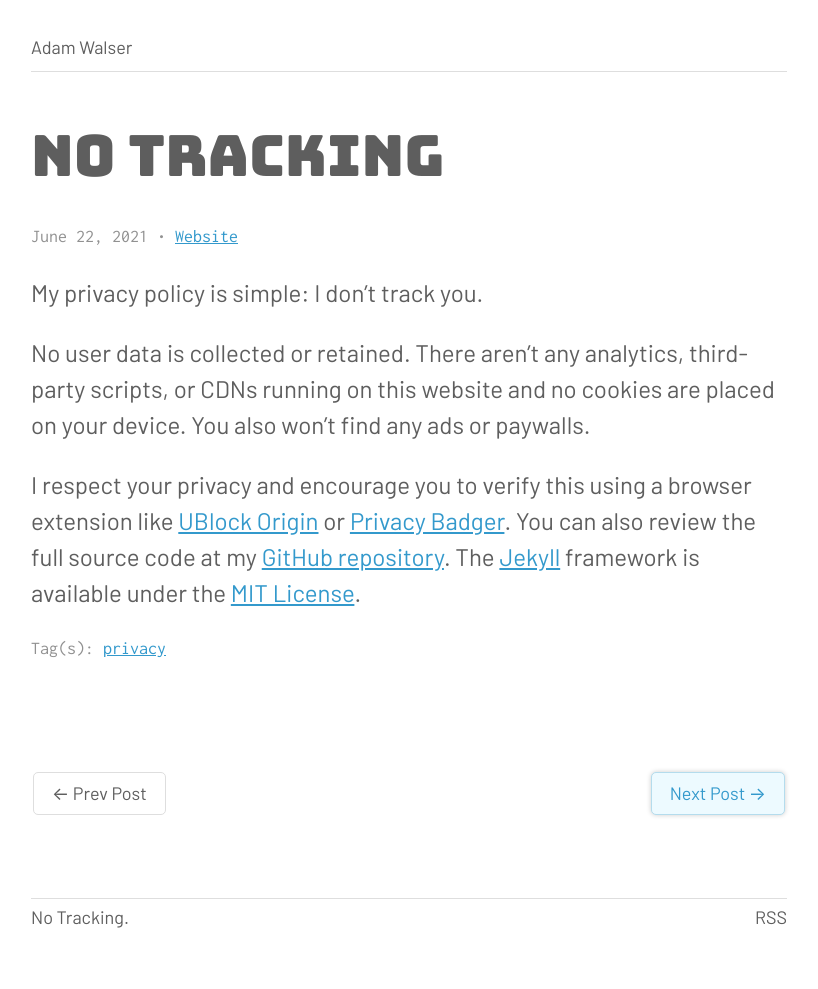
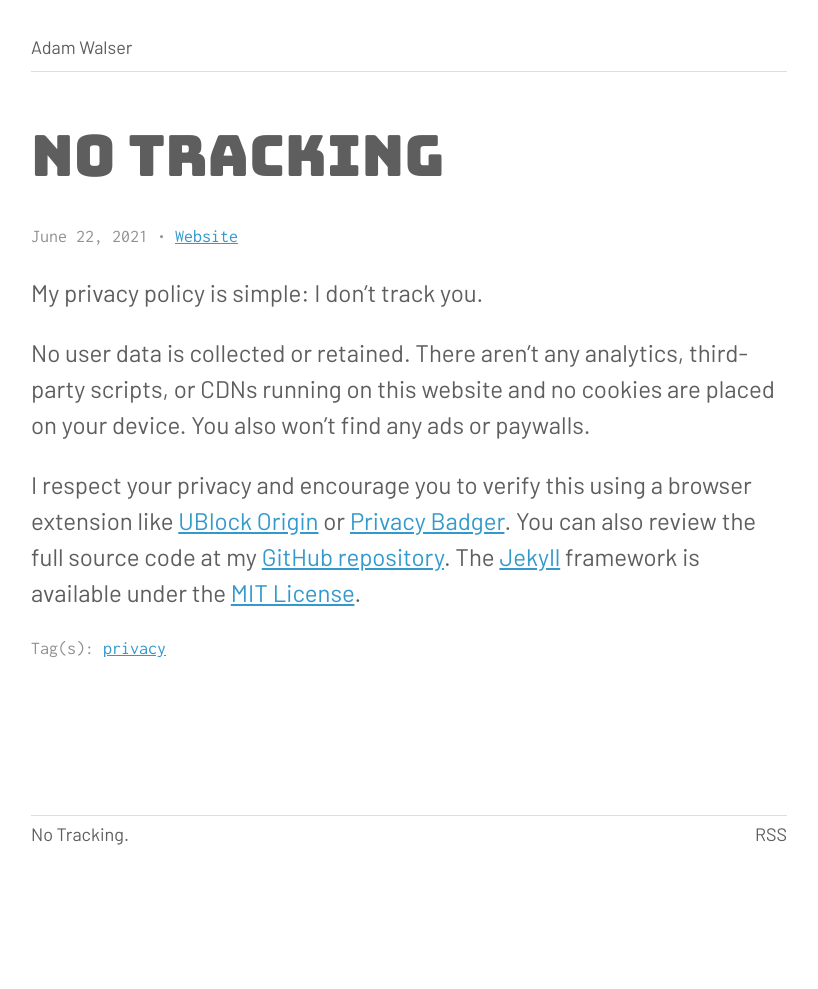
Before and after one commit to ajpwalser/ajpwalser.github.io, a Jekyll site: the page built from _posts/2021-06-22-no-tracking.md, in a window 1280 px wide. Shown: the whole page, without its empty margins (231-1049 px from the left). Built offline with Jekyll 4.4.1, drawn with Linux system fonts in a browser that asks for light colours; after the commit the page ends 906 px from its top, so only the background shows below that.

Commit message:
Update post.html

```diff
--- a/_layouts/post.html
+++ b/_layouts/post.html
@@ -9,16 +9,4 @@ layout: default
       {{ content }}
    </div>
    <p class="meta">{% for tag in page.tags %}Tag(s): <a href="{{ site.url }}/tags/#{{ tag | cgi_escape }}" title="Posts tagged “{{ tag }}”" rel="tag">{{ tag }}</a>{% unless forloop.last %}&nbsp;{% endunless %}{% endfor %}</p>
-      <div class="post-nav">
-         {% if page.previous.url %}
-         <a href="{{page.previous.url}}" title="Prev Post">&larr; Prev Post </a>
-         {% else %}
-         <span>&larr; Prev Post</span>
-         {% endif %}
-         {% if page.next.url %}
-         <a href="{{page.next.url}}" title="Next Post">Next Post &rarr;</a>
-         {% else %}
-         <span>Next Post &rarr;</span>
-         {% endif %}
-   </div>
 </article>
```
